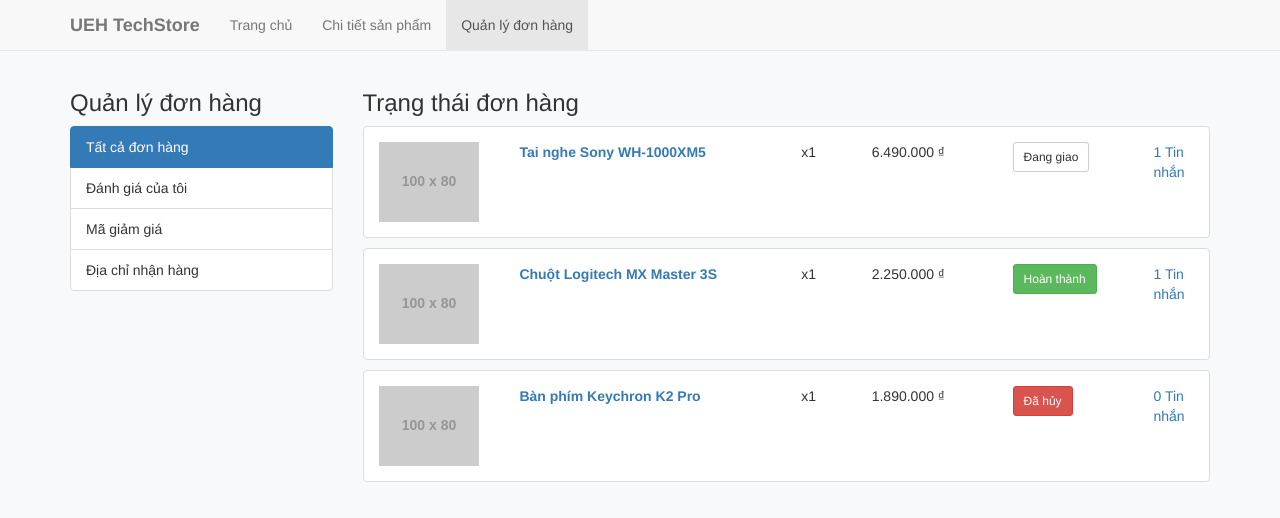
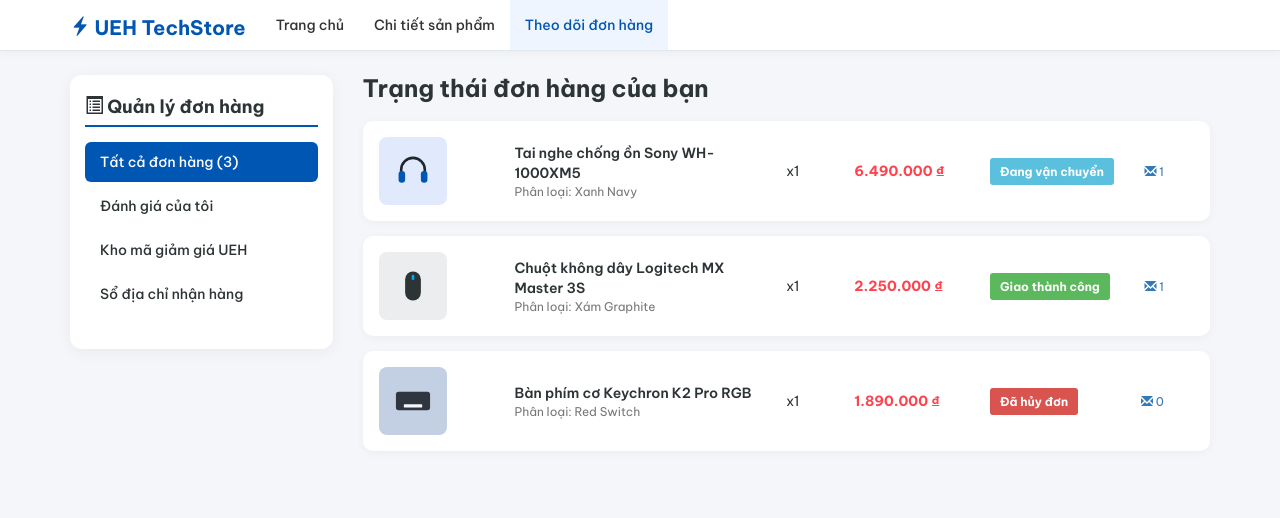
Before and after one commit to duyennguyen31241024085-ctrl/ueh-advance-frontend, a plain HTML site: page ecommerce-status.html in a window 1280 px wide. Drawn offline with nearby package versions, Linux system fonts and the light colour scheme; placeholder pictures from the web are drawn by us.

Commit message:
Update ecommerce-status.html for improved styling

```diff
--- a/ecommerce-status.html
+++ b/ecommerce-status.html
@@ -2,24 +2,74 @@
 <html lang="vi">
 <head>
     <meta charset="utf-8">
+    <meta http-equiv="X-UA-Compatible" content="IE=edge">
     <meta name="viewport" content="width=device-width, initial-scale=1">
-    <title>Trạng thái đơn hàng - UEH TechStore</title>
-    <link rel="stylesheet" href="https://maxcdn.bootstrapcdn.com/bootstrap/3.3.7/css/bootstrap.min.css">
+    <title>Theo dõi đơn hàng - UEH TechStore</title>
+    <link href="https://fonts.googleapis.com/css2?family=Be+Vietnam+Pro:wght@400;500;600;700&display=swap" rel="stylesheet">
+    <link rel="stylesheet" href="https://maxcdn.bootstrapcdn.com/bootstrap/3.4.1/css/bootstrap.min.css">
     <style>
-        body { padding-top: 70px; background-color: #f8f9fa; }
-        .order-row { padding: 15px; background: #fff; margin-bottom: 10px; border: 1px solid #ddd; border-radius: 4px; }
+        body {
+            font-family: 'Be Vietnam Pro', sans-serif;
+            padding-top: 75px;
+            background-color: #f4f6f9;
+            color: #2d3436;
+        }
+        .navbar-custom {
+            background-color: #ffffff;
+            border-bottom: 1px solid #e1e8ed;
+            box-shadow: 0 2px 10px rgba(0,0,0,0.04);
+        }
+        .navbar-custom .navbar-brand { color: #0056b3; font-weight: 700; font-size: 20px; }
+        .navbar-custom .navbar-nav > li > a { color: #333; font-weight: 500; }
+        .navbar-custom .navbar-nav > .active > a,
+        .navbar-custom .navbar-nav > li > a:hover { color: #0056b3; background-color: #eef5ff; }
+
+        .sidebar-box {
+            background: #fff;
+            border-radius: 12px;
+            padding: 15px;
+            box-shadow: 0 3px 15px rgba(0,0,0,0.05);
+        }
+        .sidebar-box h4 {
+            font-weight: 700;
+            margin-top: 5px;
+            margin-bottom: 15px;
+            border-bottom: 2px solid #0056b3;
+            padding-bottom: 8px;
+        }
+        .list-group-item { border: none; border-radius: 6px !important; margin-bottom: 4px; font-weight: 500; }
+        .list-group-item.active { background-color: #0056b3; }
+
+        .order-card {
+            background: #fff;
+            border-radius: 10px;
+            padding: 16px;
+            margin-bottom: 15px;
+            box-shadow: 0 2px 10px rgba(0,0,0,0.04);
+            display: flex;
+            align-items: center;
+        }
+        .order-thumb {
+            width: 68px;
+            height: 68px;
+            border-radius: 8px;
+            display: flex;
+            align-items: center;
+            justify-content: center;
+        }
     </style>
 </head>
 <body>
-    <nav class="navbar navbar-default navbar-fixed-top">
+
+    <nav class="navbar navbar-custom navbar-fixed-top">
         <div class="container">
             <div class="navbar-header">
-                <a class="navbar-brand" href="ecommerce.html"><strong>UEH TechStore</strong></a>
+                <a class="navbar-brand" href="ecommerce.html"><i class="glyphicon glyphicon-flash"></i> UEH TechStore</a>
             </div>
             <ul class="nav navbar-nav">
                 <li><a href="ecommerce.html">Trang chủ</a></li>
                 <li><a href="ecommerce-detail.html">Chi tiết sản phẩm</a></li>
-                <li class="active"><a href="ecommerce-status.html">Quản lý đơn hàng</a></li>
+                <li class="active"><a href="ecommerce-status.html">Theo dõi đơn hàng</a></li>
             </ul>
         </div>
     </nav>
@@ -27,52 +77,104 @@
     <div class="container">
         <div class="row">
             <div class="col-sm-4 col-md-3">
-                <h3>Quản lý đơn hàng</h3>
-                <ul class="list-group">
-                    <li class="list-group-item active">Tất cả đơn hàng</li>
-                    <li class="list-group-item">Đánh giá của tôi</li>
-                    <li class="list-group-item">Mã giảm giá</li>
-                    <li class="list-group-item">Địa chỉ nhận hàng</li>
-                </ul>
+                <div class="sidebar-box">
+                    <h4><i class="glyphicon glyphicon-list-alt"></i> Quản lý đơn hàng</h4>
+                    <ul class="list-group">
+                        <li class="list-group-item active">Tất cả đơn hàng (3)</li>
+                        <li class="list-group-item">Đánh giá của tôi</li>
+                        <li class="list-group-item">Kho mã giảm giá UEH</li>
+                        <li class="list-group-item">Sổ địa chỉ nhận hàng</li>
+                    </ul>
+                </div>
             </div>
 
             <div class="col-sm-8 col-md-9">
-                <h3>Trạng thái đơn hàng</h3>
-                <div class="order-row">
-                    <div class="row">
-                        <div class="col-sm-2"><img class="img-responsive" src="https://placehold.co/100x80/222/fff?text=Sony+XM5" alt=""></div>
-                        <div class="col-sm-4"><a href="ecommerce-detail.html"><strong>Tai nghe Sony WH-1000XM5</strong></a></div>
-                        <div class="col-sm-1">x1</div>
-                        <div class="col-sm-2">6.490.000 ₫</div>
-                        <div class="col-sm-2"><button class="btn btn-sm btn-default">Đang giao</button></div>
-                        <div class="col-sm-1"><a href="#">1 Tin nhắn</a></div>
+                <h3 style="margin-top:0; margin-bottom:20px; font-weight:700;">Trạng thái đơn hàng của bạn</h3>
+
+                <!-- Đơn 1 -->
+                <div class="order-card">
+                    <div class="row" style="width:100%; align-items:center; display:flex; flex-wrap:wrap;">
+                        <div class="col-xs-3 col-sm-2">
+                            <div class="order-thumb" style="background:#e0eafc;">
+                                <svg width="42" height="42" viewBox="0 0 64 64" fill="none">
+                                    <path d="M14 34V30C14 20.0589 22.0589 12 32 12C41.9411 12 50 20.0589 50 30V34" stroke="#1e272e" stroke-width="4" stroke-linecap="round"/>
+                                    <rect x="10" y="32" width="10" height="18" rx="5" fill="#0056b3"/>
+                                    <rect x="44" y="32" width="10" height="18" rx="5" fill="#0056b3"/>
+                                </svg>
+                            </div>
+                        </div>
+                        <div class="col-xs-9 col-sm-4">
+                            <a href="ecommerce-detail.html" style="font-weight:600; color:#2d3436;">Tai nghe chống ồn Sony WH-1000XM5</a>
+                            <div class="text-muted" style="font-size:12px;">Phân loại: Xanh Navy</div>
+                        </div>
+                        <div class="col-xs-3 col-sm-1">x1</div>
+                        <div class="col-xs-4 col-sm-2" style="font-weight:700; color:#ff424e;">6.490.000 ₫</div>
+                        <div class="col-xs-5 col-sm-2">
+                            <span class="label label-info" style="font-size:12px; padding:6px 10px;">Đang vận chuyển</span>
+                        </div>
+                        <div class="col-xs-12 col-sm-1 text-right">
+                            <a href="#" style="font-size:12px;"><i class="glyphicon glyphicon-envelope"></i> 1</a>
+                        </div>
                     </div>
                 </div>
-                <div class="order-row">
-                    <div class="row">
-                        <div class="col-sm-2"><img class="img-responsive" src="https://placehold.co/100x80/1565c0/fff?text=MX+3S" alt=""></div>
-                        <div class="col-sm-4"><a href="ecommerce-detail.html"><strong>Chuột Logitech MX Master 3S</strong></a></div>
-                        <div class="col-sm-1">x1</div>
-                        <div class="col-sm-2">2.250.000 ₫</div>
-                        <div class="col-sm-2"><button class="btn btn-sm btn-success">Hoàn thành</button></div>
-                        <div class="col-sm-1"><a href="#">1 Tin nhắn</a></div>
+
+                <!-- Đơn 2 -->
+                <div class="order-card">
+                    <div class="row" style="width:100%; align-items:center; display:flex; flex-wrap:wrap;">
+                        <div class="col-xs-3 col-sm-2">
+                            <div class="order-thumb" style="background:#ebedee;">
+                                <svg width="42" height="42" viewBox="0 0 64 64" fill="none">
+                                    <rect x="20" y="10" width="24" height="44" rx="12" fill="#2d3436"/>
+                                    <rect x="30" y="15" width="4" height="8" rx="2" fill="#00a8ff"/>
+                                </svg>
+                            </div>
+                        </div>
+                        <div class="col-xs-9 col-sm-4">
+                            <a href="ecommerce-detail.html" style="font-weight:600; color:#2d3436;">Chuột không dây Logitech MX Master 3S</a>
+                            <div class="text-muted" style="font-size:12px;">Phân loại: Xám Graphite</div>
+                        </div>
+                        <div class="col-xs-3 col-sm-1">x1</div>
+                        <div class="col-xs-4 col-sm-2" style="font-weight:700; color:#ff424e;">2.250.000 ₫</div>
+                        <div class="col-xs-5 col-sm-2">
+                            <span class="label label-success" style="font-size:12px; padding:6px 10px;">Giao thành công</span>
+                        </div>
+                        <div class="col-xs-12 col-sm-1 text-right">
+                            <a href="#" style="font-size:12px;"><i class="glyphicon glyphicon-envelope"></i> 1</a>
+                        </div>
                     </div>
                 </div>
-                <div class="order-row">
-                    <div class="row">
-                        <div class="col-sm-2"><img class="img-responsive" src="https://placehold.co/100x80/c2185b/fff?text=Keychron" alt=""></div>
-                        <div class="col-sm-4"><a href="ecommerce-detail.html"><strong>Bàn phím Keychron K2 Pro</strong></a></div>
-                        <div class="col-sm-1">x1</div>
-                        <div class="col-sm-2">1.890.000 ₫</div>
-                        <div class="col-sm-2"><button class="btn btn-sm btn-danger">Đã hủy</button></div>
-                        <div class="col-sm-1"><a href="#">0 Tin nhắn</a></div>
+
+                <!-- Đơn 3 -->
+                <div class="order-card">
+                    <div class="row" style="width:100%; align-items:center; display:flex; flex-wrap:wrap;">
+                        <div class="col-xs-3 col-sm-2">
+                            <div class="order-thumb" style="background:#c3cfe2;">
+                                <svg width="42" height="42" viewBox="0 0 64 64" fill="none">
+                                    <rect x="6" y="18" width="52" height="28" rx="4" fill="#2f3640"/>
+                                    <rect x="18" y="37" width="28" height="5" rx="1" fill="#f5f6fa"/>
+                                </svg>
+                            </div>
+                        </div>
+                        <div class="col-xs-9 col-sm-4">
+                            <a href="ecommerce-detail.html" style="font-weight:600; color:#2d3436;">Bàn phím cơ Keychron K2 Pro RGB</a>
+                            <div class="text-muted" style="font-size:12px;">Phân loại: Red Switch</div>
+                        </div>
+                        <div class="col-xs-3 col-sm-1">x1</div>
+                        <div class="col-xs-4 col-sm-2" style="font-weight:700; color:#ff424e;">1.890.000 ₫</div>
+                        <div class="col-xs-5 col-sm-2">
+                            <span class="label label-danger" style="font-size:12px; padding:6px 10px;">Đã hủy đơn</span>
+                        </div>
+                        <div class="col-xs-12 col-sm-1 text-right">
+                            <a href="#" style="font-size:12px;"><i class="glyphicon glyphicon-envelope"></i> 0</a>
+                        </div>
                     </div>
                 </div>
+
             </div>
         </div>
     </div>
 
     <script src="https://ajax.googleapis.com/ajax/libs/jquery/1.12.4/jquery.min.js"></script>
-    <script src="https://maxcdn.bootstrapcdn.com/bootstrap/3.3.7/js/bootstrap.min.js"></script>
+    <script src="https://maxcdn.bootstrapcdn.com/bootstrap/3.4.1/js/bootstrap.min.js"></script>
 </body>
 </html>
```
